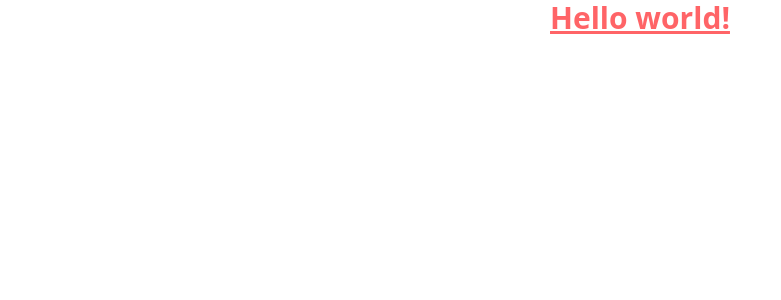
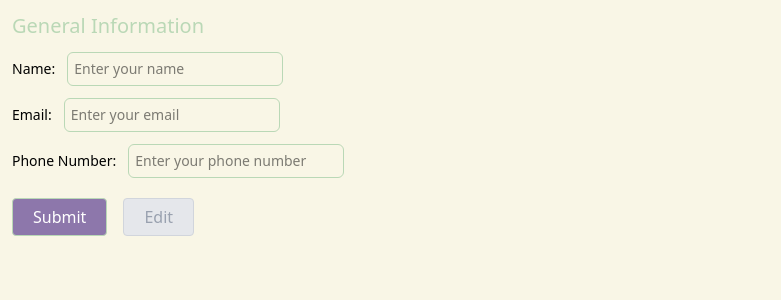
Before and after one commit to hamzaw9/cv-app, a React (Vite) app: page / in a window 1280 px wide. Shown: the top 300 px of the page, without its empty margins (0-781 px from the left). Built offline with nearby package versions, Linux system fonts and the light colour scheme.

Commit message:
feat: add general info form component with edit functionality

```diff
--- a/src/App.tsx
+++ b/src/App.tsx
@@ -1,5 +1,11 @@
+import GeneralInfo from "./components/GeneralInfo";
+
 function App() {
-  return <h1 className="text-3xl text-red-400 font-bold text-center underline">Hello world!</h1>;
+  return (
+    <div className="bg-base h-screen p-3">
+      <GeneralInfo />
+    </div>
+  );
 }
 
 export default App;
--- /dev/null
+++ b/src/components/GeneralInfo.tsx
@@ -0,0 +1,114 @@
+import { useState } from "react";
+
+function GeneralInfo() {
+  const [name, setName] = useState("");
+  const [email, setEmail] = useState("");
+  const [phone, setPhone] = useState("");
+
+  const [formData, setFormData] = useState({
+    name: "",
+    email: "",
+    phone: "",
+  });
+
+  const [isEdit, setIsEdit] = useState(false);
+
+  const handleSubmit = (e: React.FormEvent<HTMLFormElement>) => {
+    e.preventDefault();
+    setFormData({
+      name,
+      email,
+      phone,
+    });
+    setIsEdit(true);
+  };
+
+  const handleEdit = () => {
+    setIsEdit(false);
+  };
+
+  return (
+    <div className="flex flex-col gap-3">
+      <h2 className="text-xl font-medium text-secondary">
+        General Information
+      </h2>
+
+      <form className="flex flex-col gap-3" onSubmit={handleSubmit}>
+        <div>
+          <label className="mr-3 text-sm">Name:</label>
+          {isEdit ? (
+            <span className="text-sm text-gray-700">{formData.name}</span>
+          ) : (
+            <input
+              value={name}
+              onChange={(e) => setName(e.target.value)}
+              type="text"
+              placeholder="Enter your name"
+              required
+              className="border border-secondary rounded-md p-1.5 outline-none focus:ring-2 focus:ring-primary focus:border-transparent text-sm placeholder:text-sm"
+            />
+          )}
+        </div>
+
+        <div>
+          <label className="mr-3 text-sm">Email:</label>
+          {isEdit ? (
+            <span className="text-sm text-gray-700">{formData.email}</span>
+          ) : (
+            <input
+              value={email}
+              onChange={(e) => setEmail(e.target.value)}
+              type="email"
+              placeholder="Enter your email"
+              required
+              className="border border-secondary rounded-md p-1.5 outline-none focus:ring-2 focus:ring-primary focus:border-transparent text-sm placeholder:text-sm"
+            />
+          )}
+        </div>
+
+        <div>
+          <label className="mr-3 text-sm">Phone Number:</label>
+          {isEdit ? (
+            <span className="text-sm text-gray-700">{formData.phone}</span>
+          ) : (
+            <input
+              value={phone}
+              onChange={(e) => setPhone(e.target.value)}
+              type="tel"
+              placeholder="Enter your phone number"
+              required
+              className="border border-secondary rounded-md p-1.5 outline-none focus:ring-2 focus:ring-primary focus:border-transparent text-sm placeholder:text-sm"
+            />
+          )}
+        </div>
+
+        <div className="flex items-center gap-4 mt-2">
+          {!isEdit && (
+            <button
+              type="submit"
+              className="py-1.5 px-5 bg-primary border border-secondary text-white rounded hover:opacity-90 transition cursor-pointer"
+            >
+              Submit
+            </button>
+          )}
+
+          <button
+            type="button"
+            disabled={!isEdit}
+            onClick={handleEdit}
+            className={`py-1.5 px-5 border rounded transition
+              ${
+                isEdit
+                  ? "bg-surface text-primary border-primary hover:bg-primary/10 cursor-pointer"
+                  : "bg-gray-200 text-gray-400 border-gray-300 cursor-not-allowed"
+              }`}
+          >
+            Edit
+          </button>
+        </div>
+      </form>
+    </div>
+  );
+}
+
+export default GeneralInfo;
```
